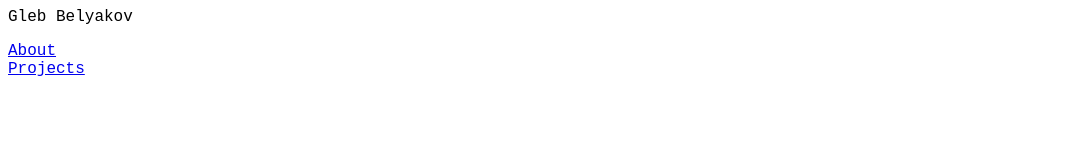
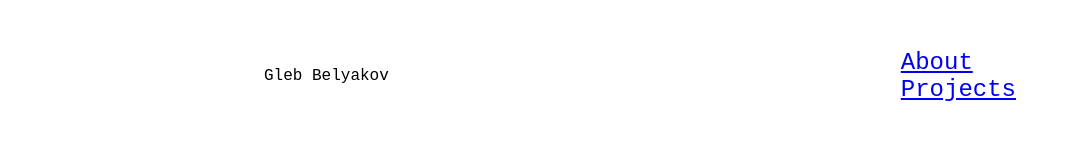
Before and after one commit to Gump0/portfolio-showcase, a plain HTML site: page index.html in a window 1280 px wide. Shown: the whole page, without its empty margins (0-1071 px from the left). Drawn offline with Linux system fonts and the light colour scheme; a web font is replaced by a local one.

Commit message:
implemented browser tab icon :D

```diff
--- a/index.html
+++ b/index.html
@@ -18,6 +18,7 @@
     <link rel="stylesheet" href="mediaqueries.css" />
         <!-- Scripts-->
         <!-- Image References-->
+        <link rel="icon" type="image/png" href="icons/gb-icon.png">
 
 
 </head>
--- a/style.css
+++ b/style.css
@@ -27,4 +27,18 @@ a, .button {
 }
 
 /* Desktop Nav */
- nav, nav-links
+ nav, nav-links {
+    display: flex;
+ }
+
+ nav {
+    justify-content: space-around;
+    align-items: center;
+    height: 17vh;
+ }
+
+ .nav-links {
+    gap: 2rem;
+    list-style: none;
+    font-size: 1.5rem;
+ }
```
Also changed, not shown: icons/gb-icon.png (added).
